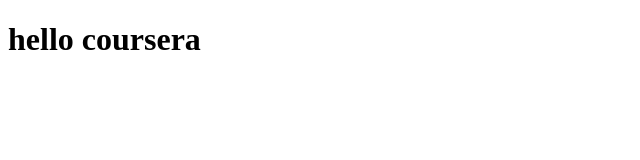
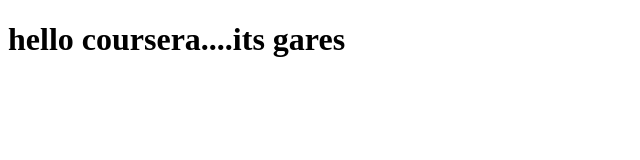
Before and after one commit to sathwikkuncham/coursera-test, a plain HTML site: page site/index.html in a window 1280 px wide. Shown: the whole page, without its empty margins (0-640 px from the left). Drawn offline with Linux system fonts and the light colour scheme.

Commit message:
small addition to page

```diff
--- a/site/index.html
+++ b/site/index.html
@@ -4,6 +4,6 @@
 	<title>hello coursera!</title>
 </head>
 <body>
-<h1>hello coursera</h1>
+<h1>hello coursera....its gares</h1>
 </body>
 </html>
```
